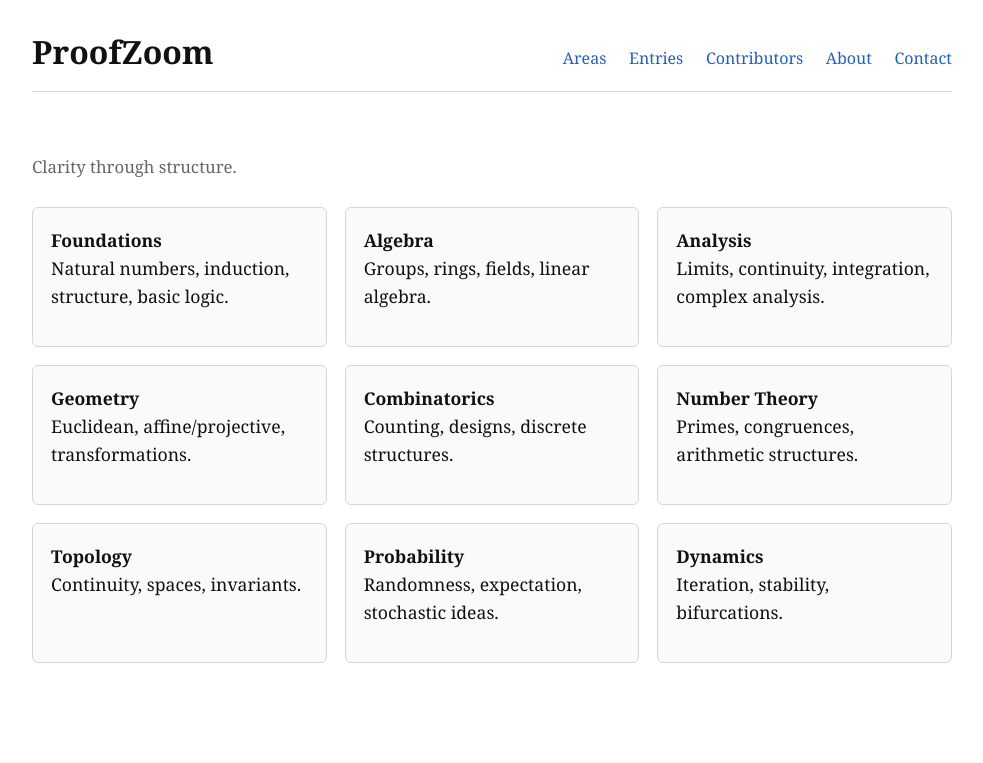
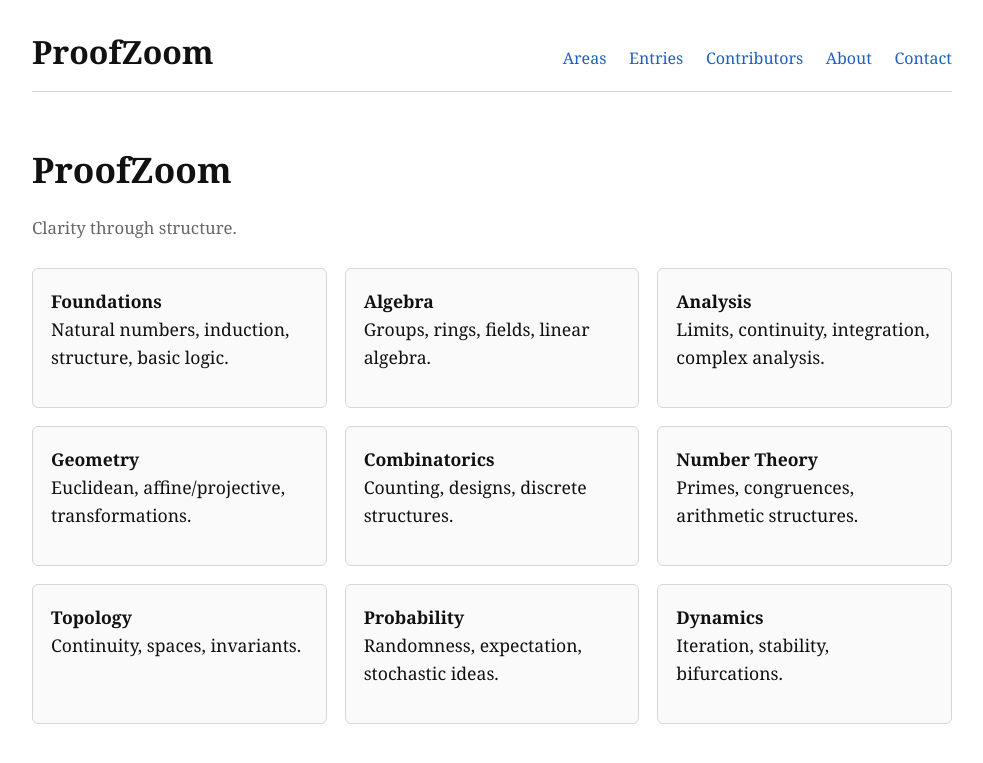
Before and after one commit to Dinside01/proofzoom, a Jekyll site: the page built from index.html, in a window 1280 px wide. Shown: the top 763 px of the page, without its empty margins (148-1131 px from the left). Built offline with Jekyll 4.4.1, drawn with Linux system fonts in a browser that asks for light colours.

```diff
--- a/index.html
+++ b/index.html
@@ -15,52 +15,53 @@
 
   <div class="container page-content">
 
+    <h1>ProofZoom</h1>
     <p class="site-slogan">Clarity through structure.</p>
 
     <div class="areas-grid">
 
       <div class="area-card">
-        <a href="{{ '/areas/foundations/' | relative_url }}">Foundations</a>
+        <a href="{{ '/areas/foundations/' | relative_url }}"><strong>Foundations</strong></a>
         <p>Natural numbers, induction, structure, basic logic.</p>
       </div>
 
       <div class="area-card">
-        <a href="{{ '/areas/algebra/' | relative_url }}">Algebra</a>
+        <a href="{{ '/areas/algebra/' | relative_url }}"><strong>Algebra</strong></a>
         <p>Groups, rings, fields, linear algebra.</p>
       </div>
 
       <div class="area-card">
-        <a href="{{ '/areas/analysis/' | relative_url }}">Analysis</a>
+        <a href="{{ '/areas/analysis/' | relative_url }}"><strong>Analysis</strong></a>
         <p>Limits, continuity, integration, complex analysis.</p>
       </div>
 
       <div class="area-card">
-        <a href="{{ '/areas/geometry/' | relative_url }}">Geometry</a>
+        <a href="{{ '/areas/geometry/' | relative_url }}"><strong>Geometry</strong></a>
         <p>Euclidean, affine/projective, transformations.</p>
       </div>
 
       <div class="area-card">
-        <a href="{{ '/areas/combinatorics/' | relative_url }}">Combinatorics</a>
+        <a href="{{ '/areas/combinatorics/' | relative_url }}"><strong>Combinatorics</strong></a>
         <p>Counting, designs, discrete structures.</p>
       </div>
 
       <div class="area-card">
-        <a href="{{ '/areas/number-theory/' | relative_url }}">Number Theory</a>
+        <a href="{{ '/areas/number-theory/' | relative_url }}"><strong>Number Theory</strong></a>
         <p>Primes, congruences, arithmetic structures.</p>
       </div>
 
       <div class="area-card">
-        <a href="{{ '/areas/topology/' | relative_url }}">Topology</a>
+        <a href="{{ '/areas/topology/' | relative_url }}"><strong>Topology</strong></a>
         <p>Continuity, spaces, invariants.</p>
       </div>
 
       <div class="area-card">
-        <a href="{{ '/areas/probability/' | relative_url }}">Probability</a>
+        <a href="{{ '/areas/probability/' | relative_url }}"><strong>Probability</strong></a>
         <p>Randomness, expectation, stochastic ideas.</p>
       </div>
 
       <div class="area-card">
-        <a href="{{ '/areas/dynamics/' | relative_url }}">Dynamics</a>
+        <a href="{{ '/areas/dynamics/' | relative_url }}"><strong>Dynamics</strong></a>
         <p>Iteration, stability, bifurcations.</p>
       </div>
 
```
